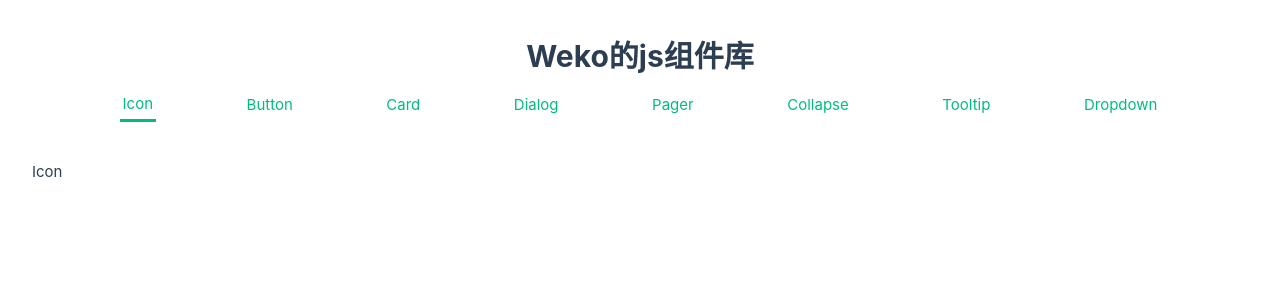
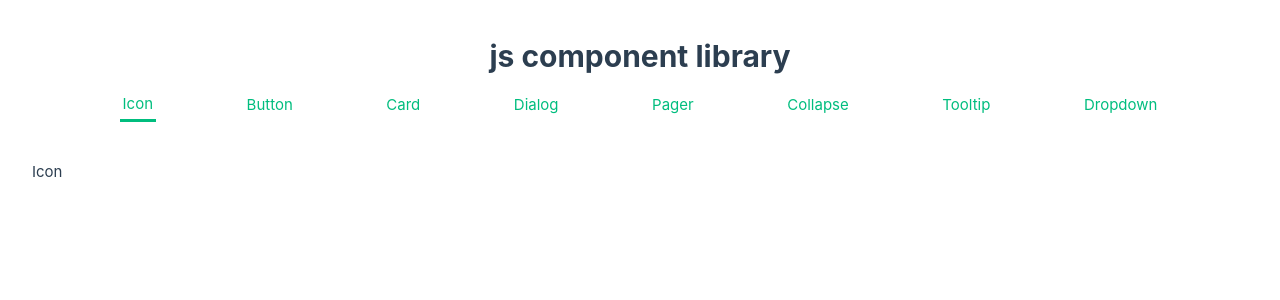
Before and after one commit to Wekohyk/Component-library-js, a Vue app: page / in a window 1280 px wide. Shown: the top 300 px of the page. Built offline with nearby package versions, Linux system fonts and the light colour scheme.

Commit message:
add vue-i18n

```diff
--- a/package.json
+++ b/package.json
@@ -13,6 +13,7 @@
   "dependencies": {
     "pinia": "^2.1.7",
     "vue": "^3.4.21",
+    "vue-i18n": "^9.10.2",
     "vue-router": "^4.3.0"
   },
   "devDependencies": {
--- a/src/App.vue
+++ b/src/App.vue
@@ -1,6 +1,6 @@
 <template>
   <div>
-    <h1 class="title">Weko的js组件库</h1>
+    <h1 class="title">{{ $t('weko') }}</h1>
     <nav class="nav">
       <router-link to="/">Icon</router-link>
       <router-link to="/button">Button</router-link>
--- /dev/null
+++ b/src/lang/en.js
@@ -0,0 +1,3 @@
+export default {
+  weko: "js component library"
+}
--- /dev/null
+++ b/src/lang/index.js
@@ -0,0 +1,23 @@
+// localStorage.getItem('lang');
+import { createI18n } from 'vue-i18n'
+import zh from './zh'
+import en from './en'
+
+// judge if it is English
+export const isEn = navigator.language.includes('en') === true
+
+// restraint all lang object to typeof zh
+const i18n = createI18n({
+  legacy: false,
+  globalInjection: true,
+  locale: isEn ? 'en' : 'zh',
+  messages: {
+    zh,
+    en
+  }
+})
+
+export default i18n
+
+// use vue-i18n in modules
+export const $t = i18n.global.t.bind(i18n.global)
--- /dev/null
+++ b/src/lang/zh.js
@@ -0,0 +1,3 @@
+export default {
+  weko: 'js组件库'
+}
--- a/src/main.js
+++ b/src/main.js
@@ -2,6 +2,7 @@ import './assets/main.css'
 
 import { createApp } from 'vue'
 import { createPinia } from 'pinia'
+import i18n from './lang/index'
 
 import App from './App.vue'
 import router from './router'
@@ -10,5 +11,6 @@ const app = createApp(App)
 
 app.use(createPinia())
 app.use(router)
+app.use(i18n)
 
 app.mount('#app')
```
Also changed, not shown: 1 other file (tests, documents, lock files or other folders).
